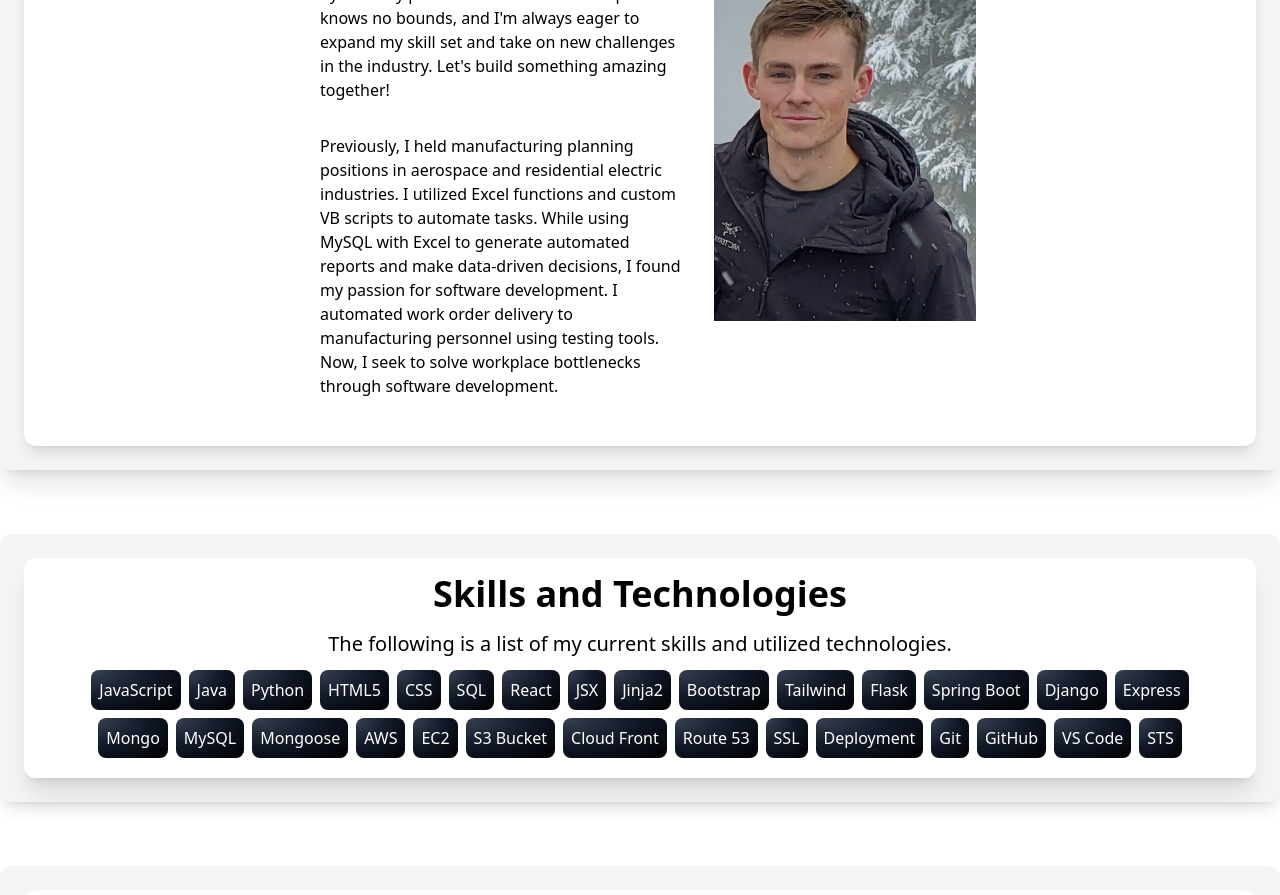
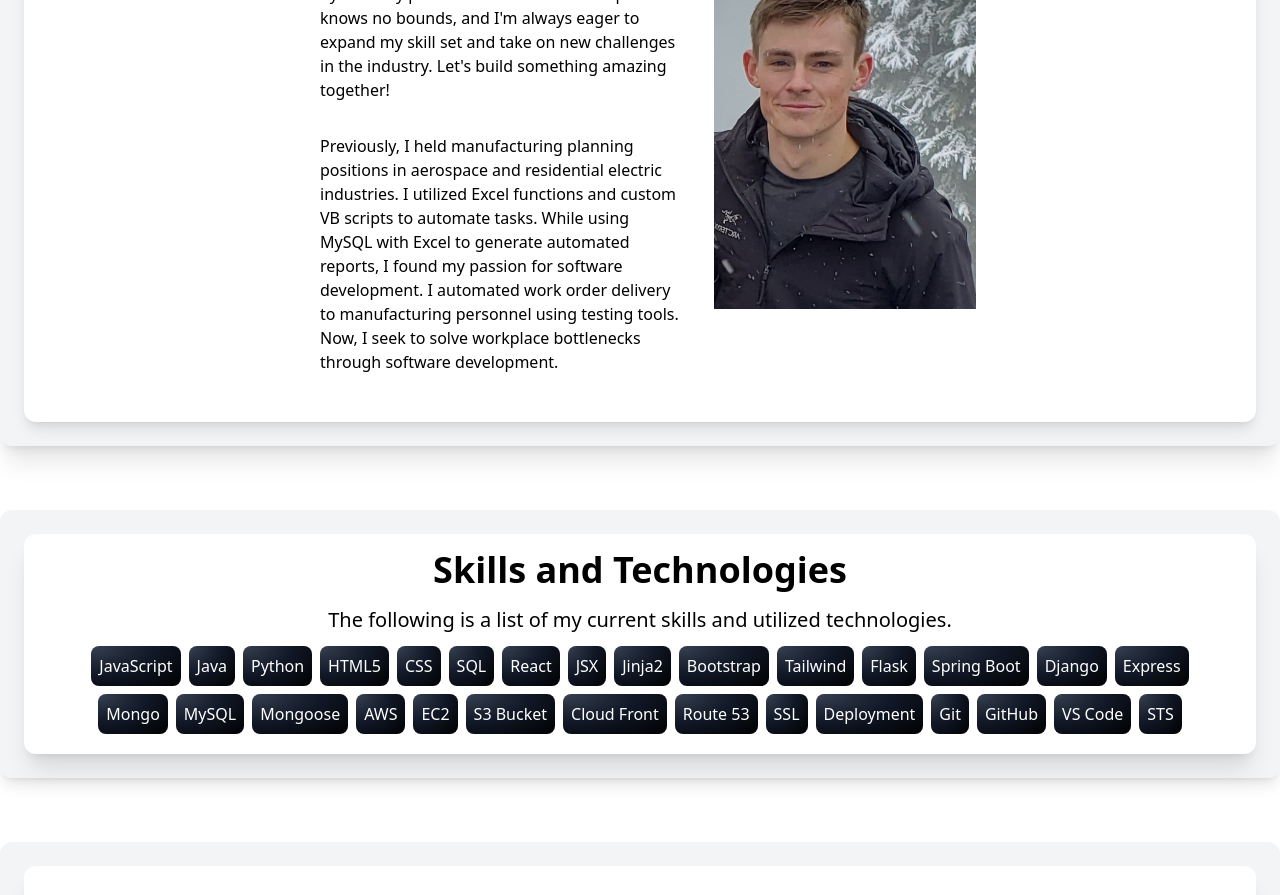
Before and after one commit to PeterDisney/Peter_Portfolio, a React (Create React App) app in the folder client/: page / in a window 1280 px wide. Shown: the part 800-1695 px from the top of the page. Built offline with nearby package versions, Linux system fonts and the light colour scheme.

Commit message:
updated about second paragraph, removing extranious information

```diff
--- a/client/src/components/About.jsx
+++ b/client/src/components/About.jsx
@@ -22,11 +22,10 @@ const About = () => {
               Previously, I held manufacturing planning positions in aerospace
               and residential electric industries. I utilized Excel functions
               and custom VB scripts to automate tasks. While using MySQL with
-              Excel to generate automated reports and make data-driven
-              decisions, I found my passion for software development. I
-              automated work order delivery to manufacturing personnel using
-              testing tools. Now, I seek to solve workplace bottlenecks through
-              software development.
+              Excel to generate automated reports, I found my passion for
+              software development. I automated work order delivery to
+              manufacturing personnel using testing tools. Now, I seek to solve
+              workplace bottlenecks through software development.
             </p>
           </div>
         </div>
```
